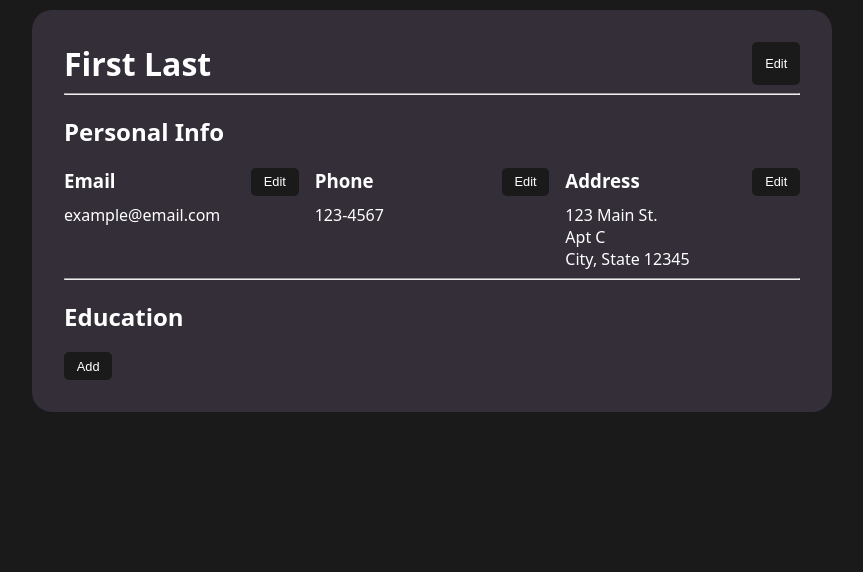
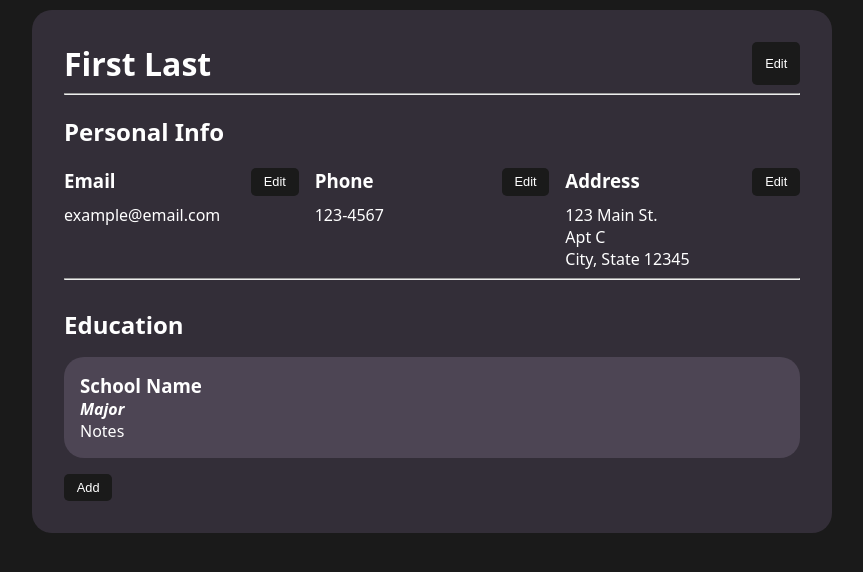
Before and after one commit to nguyenjessev/cv-project, a React (Create React App) app: page / in a window 1280 px wide. Both pictures are taken after a click on the button "Add". Shown: the top 572 px of the page, without its empty margins (208-1071 px from the left). Built offline with nearby package versions, Linux system fonts and the light colour scheme.

Commit message:
Add basic display of education experience

```diff
--- a/src/components/Education.js
+++ b/src/components/Education.js
@@ -1,6 +1,8 @@
 import React from 'react';
 import Button from './Button';
 import educationExperience from '../educationExperience';
+import EducationEntry from './EducationEntry';
+import '../styles/Education.css';
 
 class Education extends React.Component {
   constructor(props) {
@@ -22,7 +24,18 @@ class Education extends React.Component {
   render() {
     return (
       <section className='education'>
-        <h2>Education</h2>
+        <h2 className='education-header'>Education</h2>
+
+        {this.state.entries.map((entry, index) => {
+          return (
+            <EducationEntry
+              schoolName={entry.schoolName}
+              major={entry.major}
+              notes={entry.notes}
+              key={index}
+            />
+          );
+        })}
 
         <Button name='Add' onClick={this.handleClickAdd} />
       </section>
--- a/src/components/EducationEntry.js
+++ b/src/components/EducationEntry.js
@@ -1,4 +1,5 @@
 import React from 'react';
+import '../styles/EducationEntry.css';
 
 class EducationEntry extends React.Component {
   constructor(props) {
@@ -6,12 +7,24 @@ class EducationEntry extends React.Component {
 
     this.state = {
       editing: true,
-      data: props.data,
+      schoolName: props.schoolName,
+      major: props.major,
+      notes: props.notes,
     };
   }
 
+  entry = () => {
+    return (
+      <div className='education-entry'>
+        <h3 className='school-name'>{this.state.schoolName}</h3>
+        <h4 className='major'>{this.state.major}</h4>
+        <p className='notes'>{this.state.notes}</p>
+      </div>
+    );
+  };
+
   render() {
-    return <div></div>;
+    return this.entry();
   }
 }
 
--- /dev/null
+++ b/src/styles/Education.css
@@ -0,0 +1,10 @@
+.education {
+  align-items: flex-start;
+  display: flex;
+  flex-direction: column;
+  gap: 1rem;
+}
+
+.education-header {
+  margin-bottom: 0;
+}
--- /dev/null
+++ b/src/styles/EducationEntry.css
@@ -0,0 +1,16 @@
+.education-entry {
+  background: hsl(270, 10%, 30%);
+  border-radius: 20px;
+  padding: 1rem;
+  width: 100%;
+}
+
+.school-name,
+.major,
+.notes {
+  margin: 0;
+}
+
+.major {
+  font-style: italic;
+}
```
